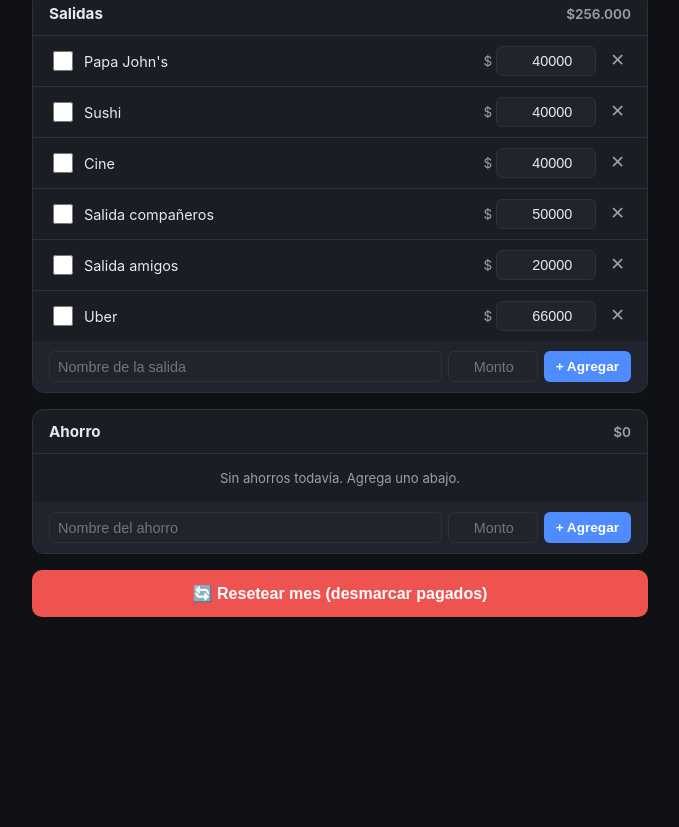
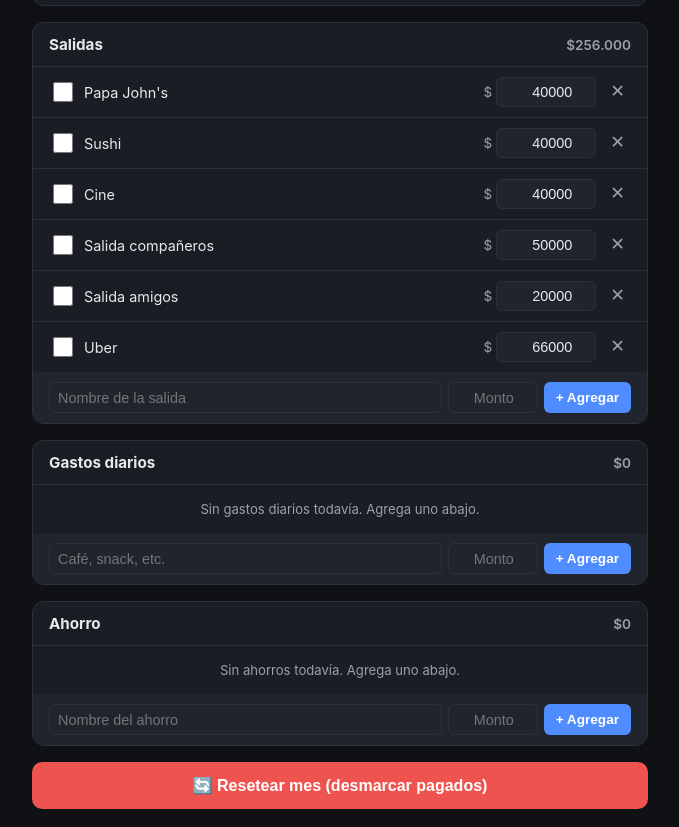
Before and after one commit to JoaquinEscobarDev/planillaGastos, a website: page joaquin.html in a window 1280 px wide. Shown: the part 1418-2245 px from the top of the page, without its empty margins (300-979 px from the left). Before the commit the page ends 2133 px from the top, so only its background shows below. Drawn offline with Linux system fonts and the light colour scheme; no server answers.

Commit message:
Agrega sección de Gastos diarios entre Salidas y Ahorro
Para cafes, snacks y gastos chicos del dia a dia, con la misma
mecanica de agregar/quitar filas que las demas secciones. Se suma
al total de gastos y al Disponible del resumen.

```diff
--- a/app.js
+++ b/app.js
@@ -17,6 +17,7 @@
       fixed: Array.isArray(parsed.fixed) ? parsed.fixed : structuredClone(defaultData.fixed),
       cmr: parsed.cmr ? parsed.cmr : structuredClone(defaultData.cmr),
       outings: Array.isArray(parsed.outings) ? parsed.outings : structuredClone(defaultData.outings),
+      daily: Array.isArray(parsed.daily) ? parsed.daily : structuredClone(defaultData.daily || []),
       savings: Array.isArray(parsed.savings) ? parsed.savings : structuredClone(defaultData.savings || [])
     };
   }
@@ -44,6 +45,8 @@
     data.fixed.push(...normalized.fixed);
     data.outings.length = 0;
     data.outings.push(...normalized.outings);
+    data.daily.length = 0;
+    data.daily.push(...normalized.daily);
     data.savings.length = 0;
     data.savings.push(...normalized.savings);
   }
@@ -249,6 +252,7 @@
 
     renderList("fixedList", data.fixed, "Sin gastos fijos todavía. Agrega uno abajo.");
     renderList("outingList", data.outings, "Sin salidas todavía. Agrega una abajo.");
+    renderList("dailyList", data.daily, "Sin gastos diarios todavía. Agrega uno abajo.");
     renderList("savingsList", data.savings, "Sin ahorros todavía. Agrega uno abajo.", true);
 
     document.querySelector(".container").classList.add("loaded");
@@ -260,21 +264,24 @@
     const income = Number(data.income) || 0;
     const fixedTotal = sumAmounts(data.fixed);
     const outingTotal = sumAmounts(data.outings);
+    const dailyTotal = sumAmounts(data.daily);
     const savingsTotal = sumAmounts(data.savings);
     const cmrMin = Number(data.cmr.min) || 0;
     const cmrDebt = Number(data.cmr.debt) || 0;
 
-    const totalExpenses = fixedTotal + outingTotal + cmrMin + savingsTotal;
+    const totalExpenses = fixedTotal + outingTotal + dailyTotal + cmrMin + savingsTotal;
     const available = income - totalExpenses;
 
     document.getElementById("fixedTotalLabel").textContent = formatCLP(fixedTotal);
     document.getElementById("outingTotalLabel").textContent = formatCLP(outingTotal);
+    document.getElementById("dailyTotalLabel").textContent = formatCLP(dailyTotal);
     document.getElementById("savingsTotalLabel").textContent = formatCLP(savingsTotal);
 
     document.getElementById("sumIncome").textContent = formatCLP(income);
     document.getElementById("sumFixed").textContent = formatCLP(fixedTotal);
     document.getElementById("sumCmr").textContent = formatCLP(cmrMin);
     document.getElementById("sumOuting").textContent = formatCLP(outingTotal);
+    document.getElementById("sumDaily").textContent = formatCLP(dailyTotal);
     document.getElementById("sumSavings").textContent = formatCLP(savingsTotal);
 
     const availableEl = document.getElementById("sumAvailable");
@@ -320,6 +327,7 @@
     }
     data.fixed.forEach((item) => { item.paid = false; });
     data.outings.forEach((item) => { item.paid = false; });
+    data.daily.forEach((item) => { item.paid = false; });
     data.savings.forEach((item) => { item.paid = false; });
     data.cmr.paid = false;
     renderAll();
@@ -328,6 +336,7 @@
 
   setupAddForm("fixed", data.fixed);
   setupAddForm("outing", data.outings);
+  setupAddForm("daily", data.daily);
   setupAddForm("savings", data.savings);
 
   // Re-sync when the tab regains focus, so changes made on another device
--- a/joaquin.html
+++ b/joaquin.html
@@ -33,6 +33,10 @@
     <div class="summary-row">
       <span class="label">Salidas</span>
       <span id="sumOuting">$0</span>
+    </div>
+    <div class="summary-row">
+      <span class="label">Gastos diarios</span>
+      <span id="sumDaily">$0</span>
     </div>
     <div class="summary-row">
       <span class="label">Ahorro</span>
@@ -102,6 +106,20 @@
     </div>
   </div>
 
+  <!-- GASTOS DIARIOS -->
+  <div class="section">
+    <div class="section-header">
+      <span>Gastos diarios</span>
+      <span class="section-total" id="dailyTotalLabel">$0</span>
+    </div>
+    <div id="dailyList"></div>
+    <div class="add-row">
+      <input type="text" id="dailyAddName" placeholder="Café, snack, etc.">
+      <input type="number" id="dailyAddAmount" placeholder="Monto" min="0" step="500">
+      <button type="button" class="add-btn" id="dailyAddBtn">+ Agregar</button>
+    </div>
+  </div>
+
   <!-- AHORRO -->
   <div class="section">
     <div class="section-header">
@@ -154,6 +172,7 @@
         { name: "Salida amigos", amount: 20000, paid: false },
         { name: "Uber", amount: 66000, paid: false }
       ],
+      daily: [],
       savings: []
     }
   };
```
Also changed, not shown: noheli.html (+19 -0 lines).
